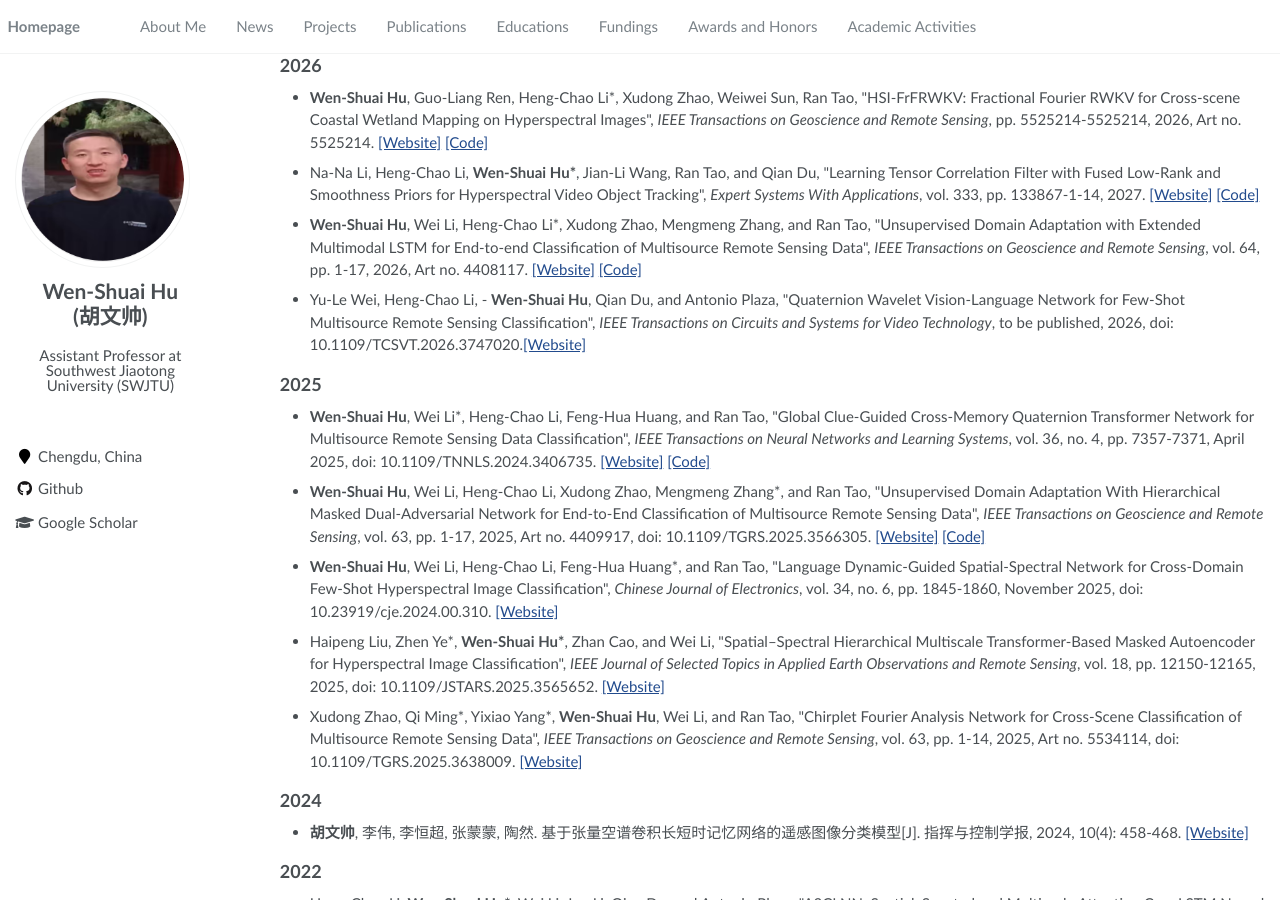
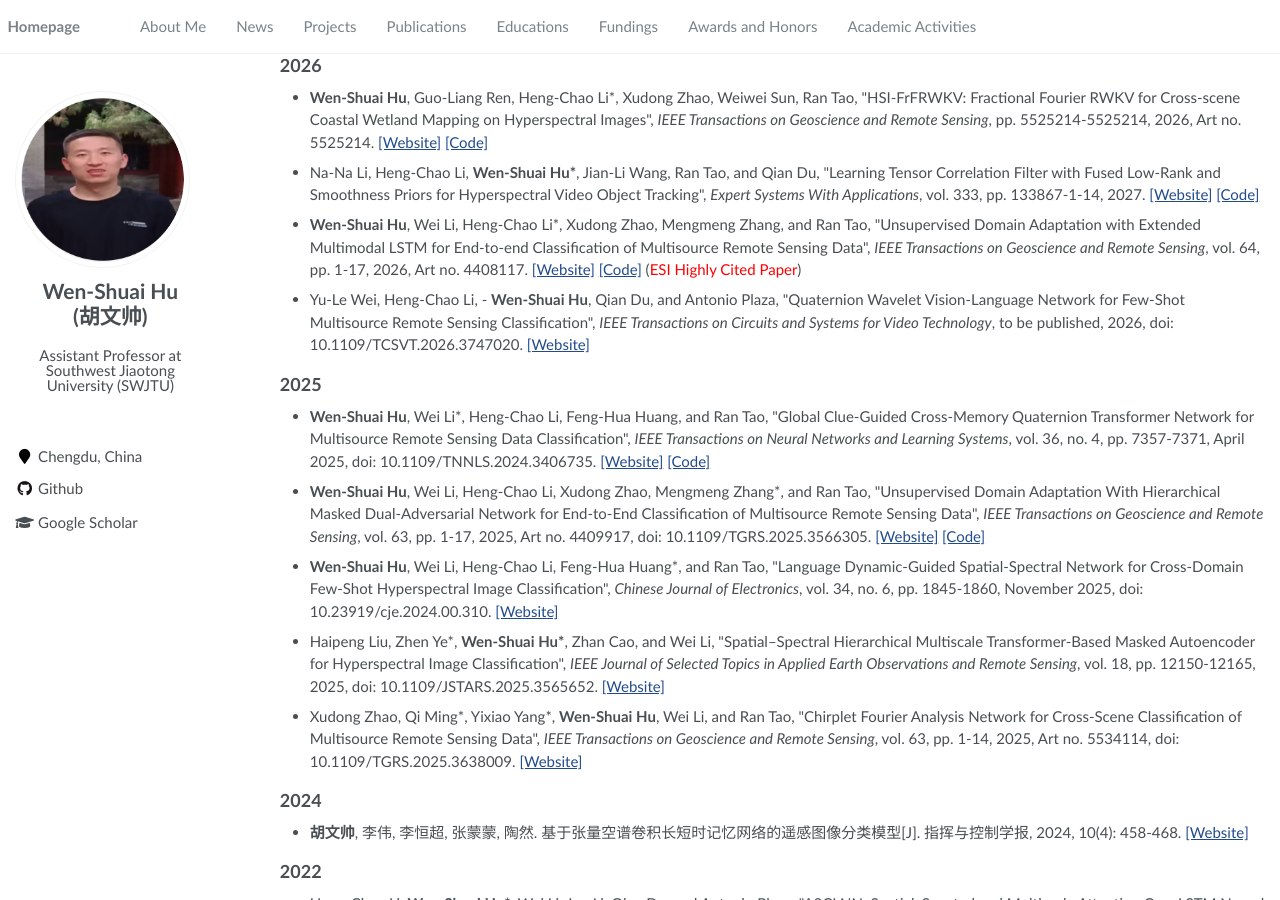
Before and after one commit to WenshuaiHu/wenshuaihu.github.io, a Jekyll site: the page built from pages/about.md, in a window 1280 px wide and 900 px high, scrolled down 502 px. Built offline with Jekyll 4.4.1, drawn with Linux system fonts in a browser that asks for light colours; a script that is not in the unit is left out.

Commit message:
Update about.md

```diff
--- a/pages/about.md
+++ b/pages/about.md
@@ -53,11 +53,11 @@ My current interests include intelligent interpretation and applications of remo
 
 - **Wen-Shuai Hu**, Guo-Liang Ren, Heng-Chao Li\*, Xudong Zhao, Weiwei Sun, Ran Tao, \"HSI-FrFRWKV: Fractional Fourier RWKV for Cross-scene Coastal Wetland Mapping on Hyperspectral Images\", _IEEE Transactions on Geoscience and Remote Sensing_, pp. 5525214-5525214, 2026, Art no. 5525214. [[Website]](https://ieeexplore.ieee.org/document/11657448) [[Code]](https://github.com/WenshuaiHu/HSI-FrFRWKV)
 
-- Na-Na Li, Heng-Chao Li, **Wen-Shuai Hu\***, Jian-Li Wang, Ran Tao, and Qian Du, \"Learning Tensor Correlation Filter with Fused Low-Rank and Smoothness Priors for Hyperspectral Video Object Tracking\", _Expert Systems With Applications_, vol. 333, pp. 133867-1-14, 2027.  [[Website]](https://www.sciencedirect.com/science/article/abs/pii/S0957417426027752) [[Code]](https://github.com/nnli2026/HOT_TCF_FLSP)
+- Na-Na Li, Heng-Chao Li, **Wen-Shuai Hu\***, Jian-Li Wang, Ran Tao, and Qian Du, \"Learning Tensor Correlation Filter with Fused Low-Rank and Smoothness Priors for Hyperspectral Video Object Tracking\", _Expert Systems With Applications_, vol. 333, pp. 133867-1-14, 2027. [[Website]](https://www.sciencedirect.com/science/article/abs/pii/S0957417426027752) [[Code]](https://github.com/nnli2026/HOT_TCF_FLSP)
 
-- **Wen-Shuai Hu**, Wei Li, Heng-Chao Li\*, Xudong Zhao, Mengmeng Zhang, and Ran Tao, \"Unsupervised Domain Adaptation with Extended Multimodal LSTM for End-to-end Classification of Multisource Remote Sensing Data\", _IEEE Transactions on Geoscience and Remote Sensing_, vol. 64, pp. 1-17, 2026, Art no. 4408117. [[Website]](https://xplorestaging.ieee.org/document/11480897) [[Code]](https://github.com/WenshuaiHu/UDA_MSRS_CCU-MaxNet)
+- **Wen-Shuai Hu**, Wei Li, Heng-Chao Li\*, Xudong Zhao, Mengmeng Zhang, and Ran Tao, \"Unsupervised Domain Adaptation with Extended Multimodal LSTM for End-to-end Classification of Multisource Remote Sensing Data\", _IEEE Transactions on Geoscience and Remote Sensing_, vol. 64, pp. 1-17, 2026, Art no. 4408117. [[Website]](https://xplorestaging.ieee.org/document/11480897) [[Code]](https://github.com/WenshuaiHu/UDA_MSRS_CCU-MaxNet) (<span style="color:red">ESI Highly Cited Paper</span>)
 
-- Yu-Le Wei, Heng-Chao Li, - **Wen-Shuai Hu**, Qian Du, and Antonio Plaza, \"Quaternion Wavelet Vision-Language Network for Few-Shot Multisource Remote Sensing Classification\", ‌_IEEE Transactions on Circuits and Systems for Video Technology_, to be published, 2026, doi: 10.1109/TCSVT.2026.3747020.[[Website]](https://xplorestaging.ieee.org/document/11753887)
+- Yu-Le Wei, Heng-Chao Li, - **Wen-Shuai Hu**, Qian Du, and Antonio Plaza, \"Quaternion Wavelet Vision-Language Network for Few-Shot Multisource Remote Sensing Classification\", ‌_IEEE Transactions on Circuits and Systems for Video Technology_, to be published, 2026, doi: 10.1109/TCSVT.2026.3747020. [[Website]](https://xplorestaging.ieee.org/document/11753887)
 
 
 ## 2025
```
